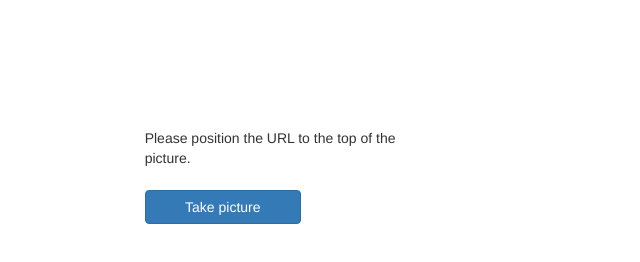
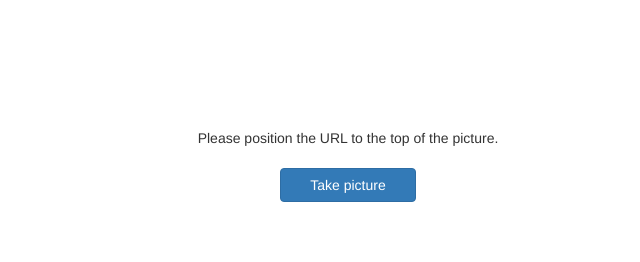
Before and after one commit to balkanguler/url-extractor, a website: page public/index.html in a window 1280 px wide. Shown: the whole page, without its empty margins (292-932 px from the left). Drawn offline with nearby package versions, Linux system fonts and the light colour scheme.

Commit message:
homepage improvements

```diff
--- a/package.json
+++ b/package.json
@@ -11,6 +11,7 @@
     "debug": "~2.6.9",
     "express": "~4.16.1",
     "morgan": "~1.9.1",
-    "multer": "^1.4.2"
+    "multer": "^1.4.2",
+    "url-regex": "^5.0.0"
   }
 }
--- a/public/index.html
+++ b/public/index.html
@@ -19,49 +19,89 @@
     form {
       margin-top: 10%;
     }
+
+    p,
+    a,
+    label {
+      text-align: center;
+      align-content: center;
+      margin-top: 0px;
+      margin-right: 0px;
+      margin-bottom: 10px;
+      margin-left: 0px;
+    }
+
+    .center {
+      display: flex;
+      justify-content: center;
+      align-items: center;
+    }
   </style>
   <script>
-    document.onreadystatechange = () => {
-
-      if (document.readyState === 'complete') {
-
-        let params = (new URL(document.location)).searchParams;
-        document.getElementById("message").textContent = params.get('message');
-        console.log(params.get('message'));
-      }
-    };
-
-    upload = () =>{
-      document.getElementById("message").textContent = "Uploading picture, please wait..."
+    upload = () => {
+      setMessage("Processing, please wait..");
       document.getElementById('form').submit();
     }
+    uploadToApi = () => {
+      clearMessages();
+      setMessage("Processing, please wait..");
 
+      const files = document.getElementById("takePictureField").files;
+      const formData = new FormData()
+      formData.append('takePictureField', files[0])
 
+      fetch('/upload', {
+        method: 'POST',
+        body: formData
+      })
+        .then(response => response.text())
+        .then(function (text) {
+          clearMessages();
+          setLink("Redirecting to:  ", text);
+          window.open(text, '_blank');
+        })
+        .catch(error => {
+          console.error(error);
+          setMessage("Error! Please try again.");
+          setMessage(error);
+        })
+    }
+
+    setMessage = (msg) => {
+      document.getElementById("message").textContent = msg;
+    }
+    setLink = (text, link) => {
+      var linkElem = document.getElementById("link");
+      linkElem.href = link;
+      linkElem.textContent = link;
+      setMessage(text);
+    }
+
+    clearMessages = () => {
+      setMessage("");
+      setLink("", "");
+    }
   </script>
 </head>
 
 <body>
   <form method="POST" action="/" enctype="multipart/form-data" id="form">
     <div class="row">
-      <div class="col-xs-1 col-md-4"></div>
-      <p class="col-xs-10 col-md-3">Please position the URL to the top of the picture.</p>
-      <div class="col-xs-1 col-md-4"></div>
+      <p>Please position the URL to the top of the picture. </p>
+    </div>
+    <div class="row center">
+      <p id="message"></p>
+      <a id="link" href=""></a>
     </div>
     <div class="row">
       <div class="col-xs-4 col-md-4"></div>
-      <p class="col-xs-4 col-md-6" id="message"></p>
-      <div class="col-xs-4 col-md-4"></div>
-    </div>
-    <div class="row">
-      <div class="col-xs-4 col-md-4"></div>
-      <div class="col-xs-4 col-md-6"><input type="file" class="inputfile" capture="camera" accept="image/*"
-          name="takePictureField" id="takePictureField" onChange="upload();" />
-        <label class="btn btn-primary col-md-3" for="takePictureField">Take picture</label>
+      <div class="col-xs-4 col-md-4 center"><input type="file" class="inputfile" capture="camera" accept="image/*"
+          name="takePictureField" id="takePictureField" onChange="uploadToApi()" />
+        <label class="btn btn-primary col-md-4" for="takePictureField">Take picture</label>
       </div>
       <div class="col-xs-4 col-md-4"></div>
     </div>
   </form>
-
 </body>
 
 </html>
```
Also changed, not shown: app.js (+6 -4 lines), 1 other file.
